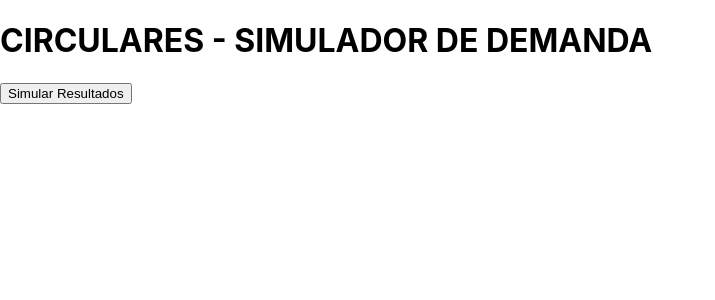
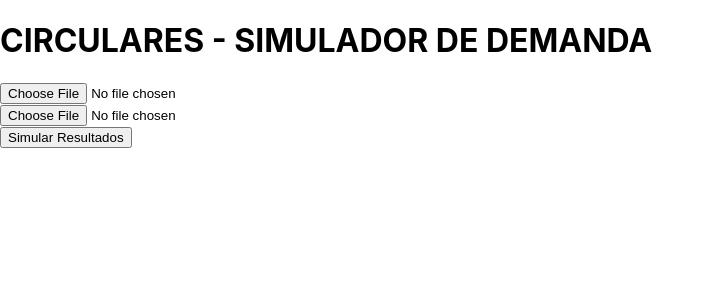
Before and after one commit to Circulares-USP/front-sistema, a React (Create React App) app: page / in a window 1280 px wide. Shown: the top 300 px of the page, without its empty margins (0-715 px from the left). Built offline with nearby package versions, Linux system fonts and the light colour scheme; no server answers.

Commit message:
Adicione upload de arquivos

```diff
--- /dev/null
+++ b/src/FileUpload.js
@@ -0,0 +1,36 @@
+import React, {useState} from 'react';
+
+class FileUpload extends React.Component{
+
+	constructor(props) {
+		super(props);
+		this.state =
+			{selectedDemandFile: null,
+			isDemandFileSelected: false,
+			selectedDepartureFile: null,
+			isDepartureFileSelected: false}
+	}
+
+	changeDemandFile = (event) => {
+		this.setState({selectedDemandFile: event.target.files[0], isDemandFileSelected: true});
+	};
+
+	changeDepartureFile = (event) => {
+		this.setState({selectedDepartureFile: event.target.files[0], isDepartureFileSelected: true});
+	};
+
+	handleSubmission = () => {
+	};
+
+	render() {
+		return(
+			<div>
+				<input id="demand" type="file" name="file" onChange={this.changeDemandFile} />
+				<br/>
+				<input id="departure" type="file" name="file" onChange={this.changeDepartureFile} />
+			</div>
+		)
+	}
+}
+
+export default FileUpload;
--- a/src/Home.js
+++ b/src/Home.js
@@ -1,17 +1,24 @@
+import React, {createRef} from "react";
 import {postSimulate} from "./API.js";
+import FileUpload from "./FileUpload.js";
 
 function Home() {
+
+  const fileUploadRef = createRef();
+
+  function activateSimulation() {
+    console.log(fileUploadRef);
+    let result = postSimulate();
+    console.log(result);
+  }
+
   return (
     <div>
       <h1>CIRCULARES - SIMULADOR DE DEMANDA</h1>
+      <FileUpload ref={fileUploadRef}/>
       <button onClick = {activateSimulation}>Simular Resultados</button>
     </div>
   );
 }
 
-function activateSimulation() {
-  let result = postSimulate();
-  console.log(result);
-}
-
 export default Home;
```
